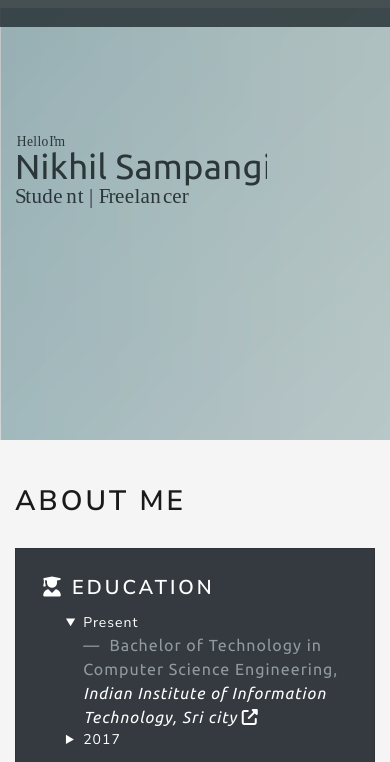
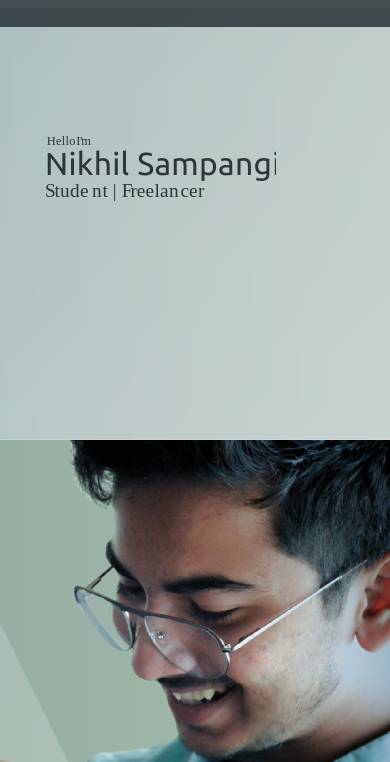
Before and after one commit to nikhilsampangi/nikhilsampangi.github.io, a plain HTML site: page index.html in a window 390 px wide. Shown: the part 82-844 px from the top of the page. Drawn offline with nearby package versions, Linux system fonts and the light colour scheme.

Commit message:
block1 changed for better mobile view

```diff
--- a/index.css
+++ b/index.css
@@ -1,9 +1,19 @@
-.block-1 {
-  background: url("/Artboard 1.png") no-repeat;
-  /* background-position: right; */
+.block1a {
+  background: url("./Artboard_4.png") no-repeat;
+  background-position-x: right;
   background-size: cover;
   height: 432px;
-  background-color: #a1b8bc;
+}
+
+.col-lg-6.block1a {
+  padding-left: 45px;
+}
+
+.block1b {
+  background: url("/Artboard_5.png") no-repeat;
+  background-position-x: right;
+  background-size: cover;
+  height: 432px;
 }
 
 .b1c {
--- a/index.html
+++ b/index.html
@@ -75,10 +75,10 @@
         </ul>
       </div>
     </nav>
-    <div class="container-fluid block-1" style="position: fixed; z-index: -1;">
+    <div class="container-fluid block-1" style="z-index: -1;">
       <div class="row b1r1">
-        <div style="width: 169px"></div>
-        <div class="col-lg-6 col-xs-1 hdng">
+        <div class="col-lg-6 col-12 block1a">
+            <div class="hdng">
               <svg
                 xmlns="http://www.w3.org/2000/svg"
                 viewBox="0 0 743.22 216.05"
@@ -159,10 +159,12 @@
                 </g>
               </svg>
             </div>
-        <div class="col-lg-4"></div>
+        </div>
+        <div class="col-lg-6 col-12 block1b">
+
         </div>
       </div>
-    <br /><br /><br /><br /><br /><br /><br /><br /><br /><br /><br /><br /><br /><br /><br /><br /><br /><br /><br /><br /><br />
+    </div>
     <div
       class="container-fluid block-2"
       id="About"
```
Also changed, not shown: Artboard_4.png (added), Artboard_5.png (added). Lines whose indentation alone changed are shown as unchanged.
